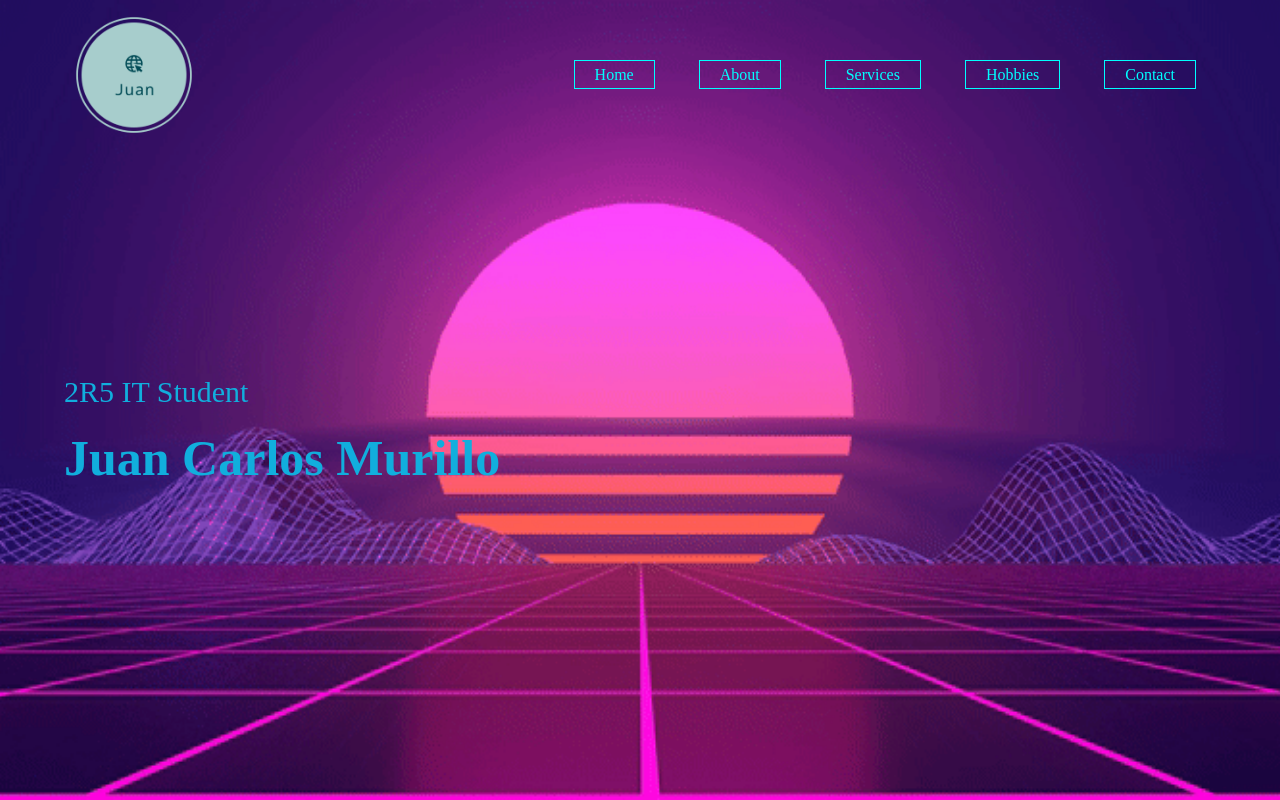
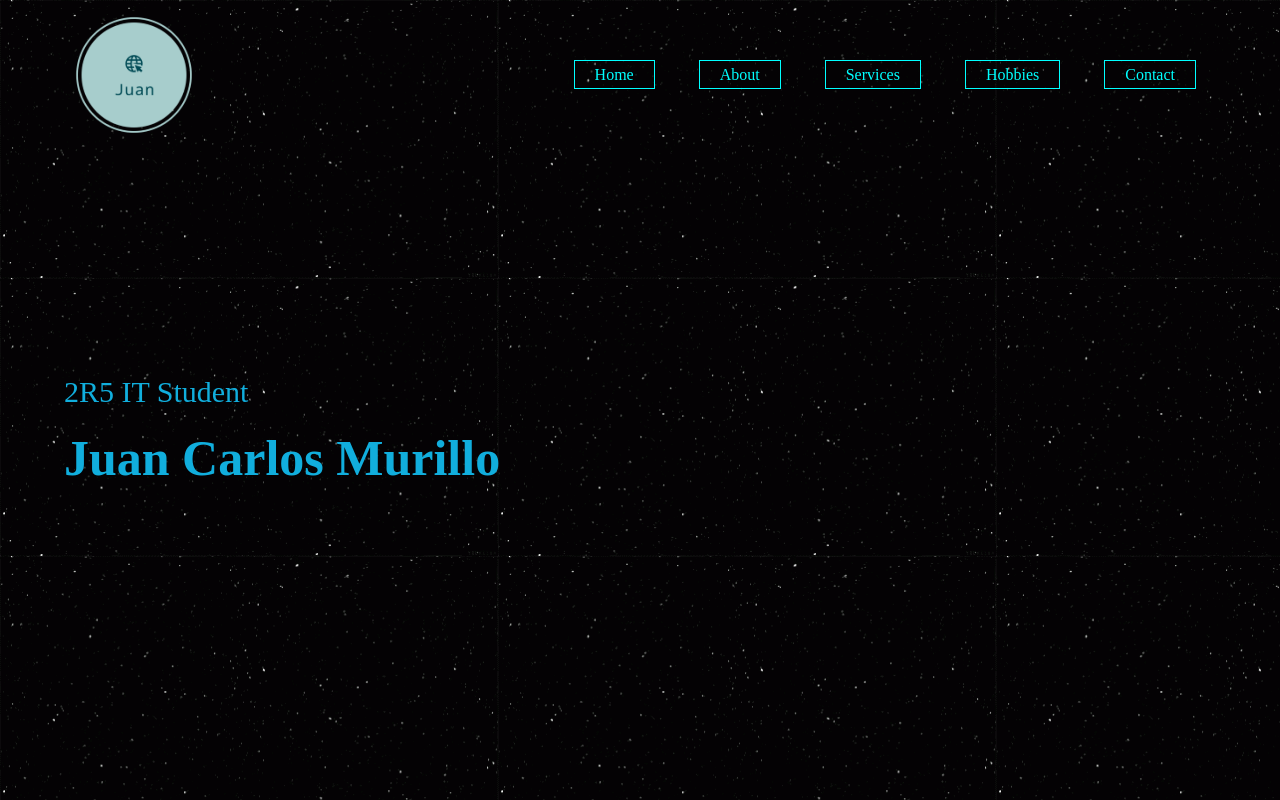
Before and after one commit to huwancarlows/huwancarlows.github.io, a plain HTML site: page index.html in a window 1280 px wide. Shown: the top 800 px of the page. Drawn offline with nearby package versions, Linux system fonts and the light colour scheme.

Commit message:
5th edit

```diff
--- a/style.css
+++ b/style.css
@@ -15,7 +15,6 @@ body{
 #header{
     width: 100%;
     height: 100vh;
-    background-image: url(images/try2.gif);
     background-size: cover;
     background-position: center;
 
```
Also changed, not shown: images/try.jpg (deleted), images/try1.gif (added), 1 other file.
